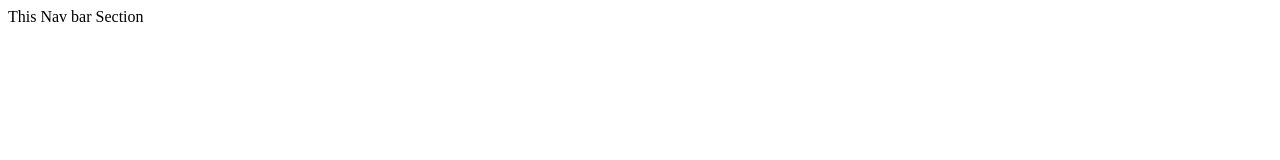
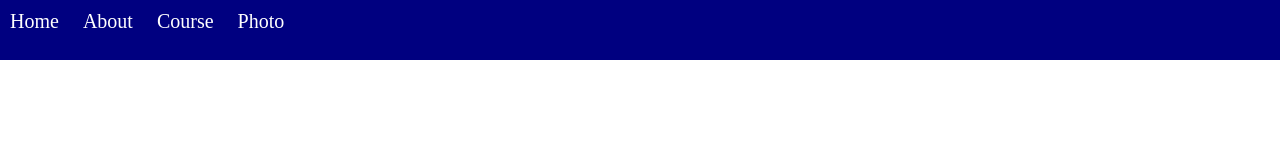
Before and after one commit to radheshyamfromambience/My_Forth_Time_File, a plain HTML site: page index.html in a window 1280 px wide. Drawn offline with Linux system fonts and the light colour scheme.

Commit message:
Nav bar Complet

```diff
--- a/index.html
+++ b/index.html
@@ -4,8 +4,14 @@
     <meta charset="UTF-8">
     <meta name="viewport" content="width=device-width, initial-scale=1.0">
     <title>Document</title>
+    <link rel="stylesheet" href="style.css">
 </head>
 <body>
-    <nav>This Nav bar Section</nav>
+    <nav><ul>
+        <li>Home</li>
+        <li>About</li>
+        <li>Course</li>
+        <li>Photo</li>
+    </ul></nav>
 </body>
 </html>
--- a/style.css
+++ b/style.css
@@ -3,3 +3,16 @@
     padding: 0;
     box-sizing: border-box;
 }
+nav{
+    width: 100%;
+    height: 60px;
+    background-color: navy;
+}
+
+nav ul li {
+    display: inline-block;
+    color: white;
+    margin: 10px;
+    font-size: 20px;
+
+}
```
